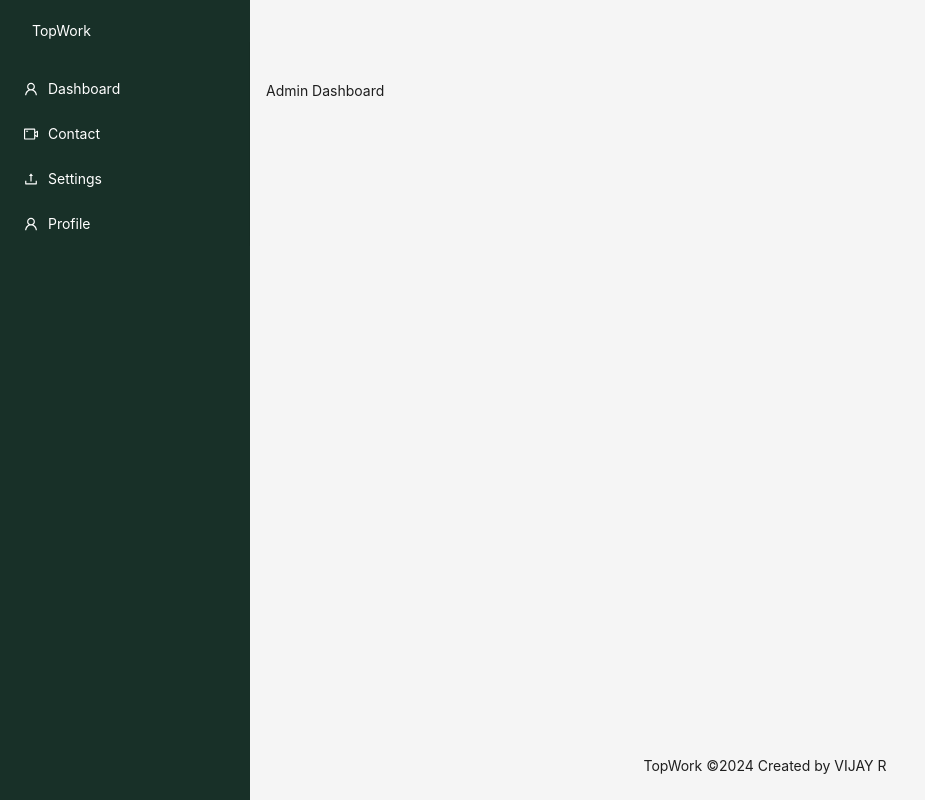
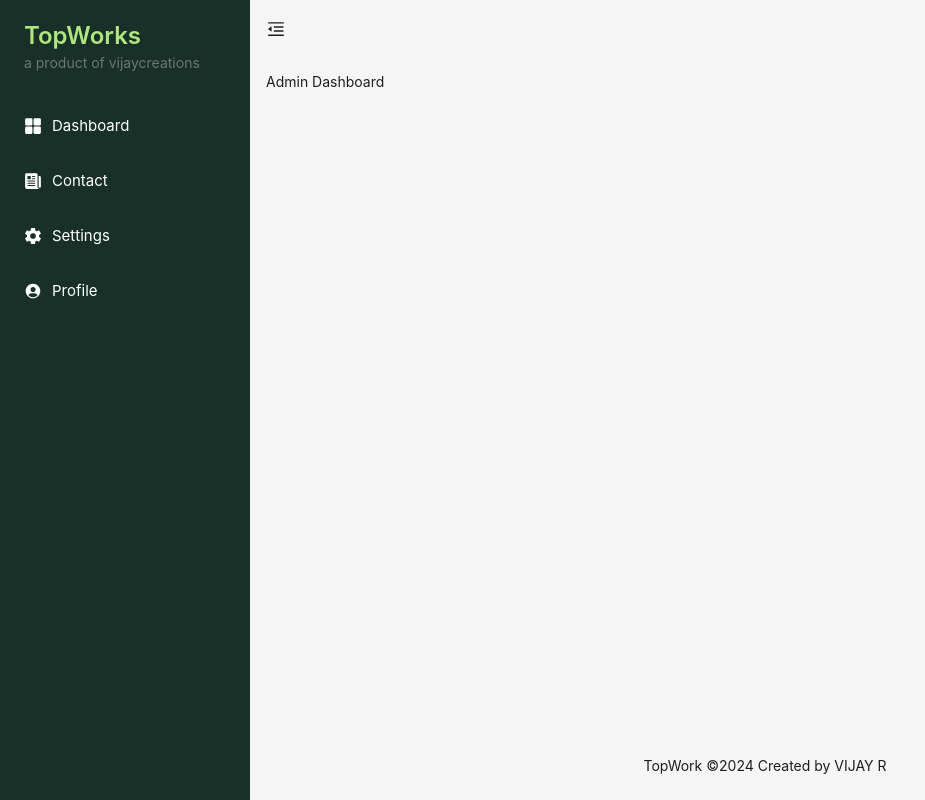
Before and after one commit to vijayinyoutube/react_dashboard, a React (Vite) app: page / in a window 1280 px wide. Shown: the whole page, without its empty margins (0-925 px from the left). Built offline with nearby package versions, Linux system fonts and the light colour scheme.

Commit message:
enhancement

```diff
--- a/src/App.tsx
+++ b/src/App.tsx
@@ -6,7 +6,8 @@ const App = () => {
     <div>
       <ConfigProvider
         theme={{
-          token: {},
+          token: {
+          },
           components: {
             Menu: {
               itemHoverBg: "#214040",
@@ -15,10 +16,17 @@ const App = () => {
               itemSelectedBg: "#284d4d",
               itemColor: "white",
 
+              darkItemColor:"white",
+              darkItemSelectedBg:"#284d4d",
+              darkItemSelectedColor:"#afe67f",
+              darkItemHoverColor:"#afe67f",
+
+              darkItemHoverBg:'#122626',
+
               itemBorderRadius: 0,
               itemMarginInline: 0,
               itemMarginBlock: 0,
-              itemHeight:45
+              itemHeight:55,
             },
           },
         }}
--- /dev/null
+++ b/src/Presentation/Components/SideMenu/MenuHeader.tsx
@@ -0,0 +1,21 @@
+import { Typography } from "antd";
+
+const { Text, Title } = Typography;
+const MenuHeader = () => {
+  return (
+    <>
+      <div className="mx-6 mt-5 hidden md:block duration-300">
+        <Title
+          style={{ padding: 0, margin: 0 }}
+          level={3}
+          className=" !text-mediumSpringBud"
+        >
+          TopWorks
+        </Title>
+        <Text className="!text-white/35">a product of vijaycreations</Text>
+      </div>
+    </>
+  );
+};
+
+export default MenuHeader;
--- a/src/Presentation/Components/ResponsiveSlider.tsx
+++ b/src/Presentation/Components/SideMenu/ResponsiveSlider.tsx
@@ -1,9 +1,8 @@
-import { Menu, Drawer, Button, Typography, ConfigProvider } from "antd";
+import { Menu, Drawer, Button } from "antd";
 import Sider from "antd/es/layout/Sider";
 import { Dispatch, SetStateAction } from "react";
 import { useLocation, useNavigate } from "react-router-dom";
-
-const { Text } = Typography;
+import MenuHeader from "./MenuHeader";
 
 interface Props {
   collapsed?: boolean;
@@ -12,7 +11,7 @@ interface Props {
   items?: {
     key: string;
     icon: React.ReactElement;
-    label: string;
+    label: React.ReactElement;
     routes: string;
   }[];
   setBroken: Dispatch<SetStateAction<boolean>>;
@@ -44,7 +43,7 @@ const ResponsiveSlider = (props: Props) => {
     <div>
       {/* Slider Component : Web View */}
       <Sider
-        className="!bg-timberGreen hidden h-full sm:block"
+        className="hidden h-full !bg-timberGreen sm:block"
         collapsed={collapsed}
         reverseArrow={true}
         breakpoint="md"
@@ -62,12 +61,12 @@ const ResponsiveSlider = (props: Props) => {
           setCollapsed(collapsed);
         }}
       >
-        <div className="ml-8 mt-5 hidden md:block">
-          <Text className="text-white">TopWork</Text>
-        </div>
+        <MenuHeader />
         <Menu
-          className="bg-timberGreen pt-6"
+          className="bg-timberGreen md:pt-6 pt-0"
+          style={{ fontSize: "15px" }}
           mode="inline"
+          theme="dark"
           onClick={(e) => {
             if (broken) {
               setCollapsed(true);
--- a/src/Presentation/Screens/Admin/Admin.service.ts
+++ b/src/Presentation/Screens/Admin/Admin.service.ts
@@ -1,10 +1,11 @@
 import React from "react";
 import { useState } from "react";
 import {
-  UploadOutlined,
-  UserOutlined,
-  VideoCameraOutlined,
-} from "@ant-design/icons";
+  IoGrid,
+  IoSettingsSharp,
+  IoNewspaper,
+  IoPersonCircleSharp,
+} from "react-icons/io5";
 
 const AdminPanelService = () => {
   const [broken, setBroken] = useState(false);
@@ -14,20 +15,31 @@ const AdminPanelService = () => {
   const menuNames = ["Dashboard", "Contact", "Settings", "Profile"];
   const routes = ["/dashboard", "/contact", "/settings", "/profile"];
 
-  const items = [
-    UserOutlined,
-    VideoCameraOutlined,
-    UploadOutlined,
-    UserOutlined,
-  ].map((icon, index) => ({
-    key: String(index + 1),
-    icon: React.createElement(icon),
-    label: menuNames[index],
-    routes: routes[index],
-  }));
+
   const [collapsed, setCollapsed] = useState(false);
 
   const [open, setOpen] = useState(false);
+
+  const items = [
+    IoGrid,
+    IoNewspaper,
+    IoSettingsSharp,
+    IoPersonCircleSharp,
+  ].map((icon, index) => ({
+    key: String(index + 1),
+    icon: React.createElement(icon, {
+      className: `${collapsed?'w-full':'w-auto'} md:w-auto `,
+      style: { fontSize: "18px" },
+    }),
+    label: React.createElement(
+      "div",
+      {
+        className: "",
+      },
+      menuNames[index]
+    ),
+    routes: routes[index],
+  }));
 
   const showDrawer = () => {
     setOpen(true);
--- a/src/Presentation/Screens/Admin/Admin.tsx
+++ b/src/Presentation/Screens/Admin/Admin.tsx
@@ -2,7 +2,7 @@ import { Button, Layout } from "antd";
 import RouteGenerator from "../../Routes/Route";
 import { AiOutlineMenuFold, AiOutlineMenuUnfold } from "react-icons/ai";
 import AdminPanelService from "./Admin.service";
-import ResponsiveSlider from "../../Components/ResponsiveSlider";
+import ResponsiveSlider from "../../Components/SideMenu/ResponsiveSlider";
 
 const Admin = () => {
   const { Header, Content, Footer } = Layout;
@@ -40,23 +40,25 @@ const Admin = () => {
           setCurrentRoute={setCurrentRoute}
         />
         <Layout>
-          <Header style={{ padding: 0}} className="bg-transparent">
-            <div className="hidden sm:block">
-              {collapsed && (
+          <Header style={{ padding: 0 }} className="h-[55px] bg-transparent">
+            <div className={`hidden sm:block pl-2.5`}>
+              {
                 <Button
                   type="text"
                   icon={
                     collapsed ? (
-                      <AiOutlineMenuUnfold className="h-5 w-5 text-black " />
+                      <AiOutlineMenuUnfold className="h-5 w-5 text-black" />
                     ) : (
-                      <AiOutlineMenuFold className="ml-4 h-5 w-5 text-black " />
+                      <AiOutlineMenuFold
+                        className={` h-5 w-5 text-black ${collapsed ? "hidden" : "block md:hidden"}`}
+                      />
                     )
                   }
                   onClick={() => setCollapsed(!collapsed)}
                 />
-              )}
+              }
             </div>
-            <div className="block sm:hidden">
+            <div className={`block sm:hidden pl-2.5`}>
               <Button
                 type="text"
                 icon={
@@ -67,11 +69,6 @@ const Admin = () => {
                   )
                 }
                 onClick={() => showDrawer()}
-                style={{
-                  fontSize: "16px",
-                  width: 64,
-                  height: 64,
-                }}
               />
             </div>
           </Header>
--- a/src/index.css
+++ b/src/index.css
@@ -1,3 +1,7 @@
 @tailwind base;
 @tailwind components;
 @tailwind utilities;
+
+.ant-menu-title-content {
+  /*  */
+}
```
